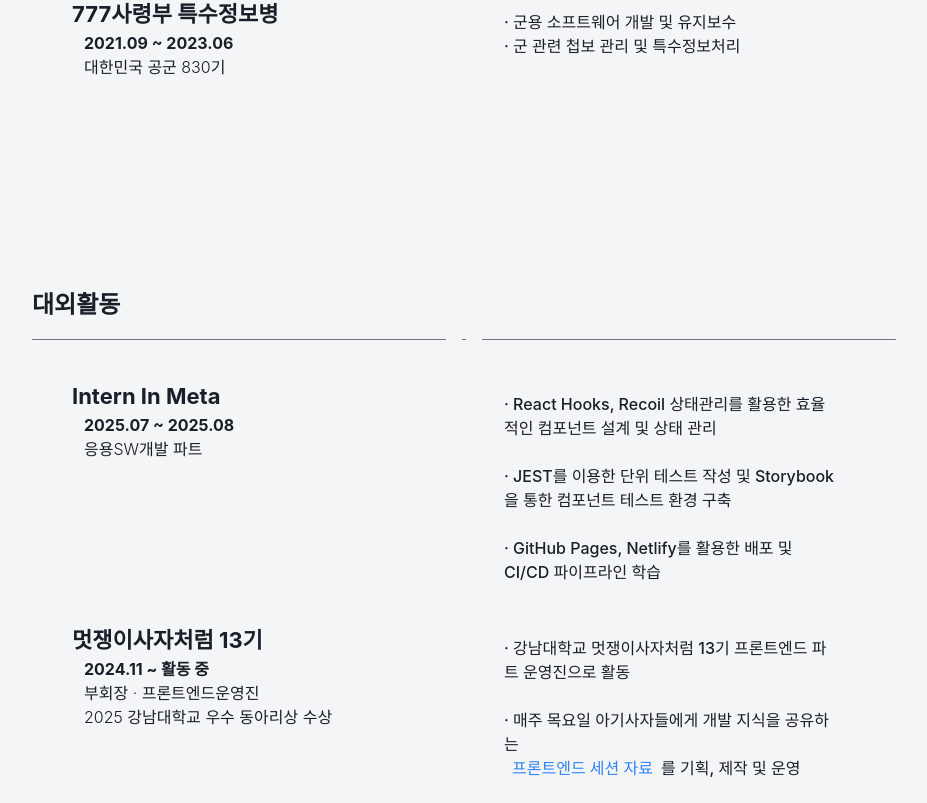
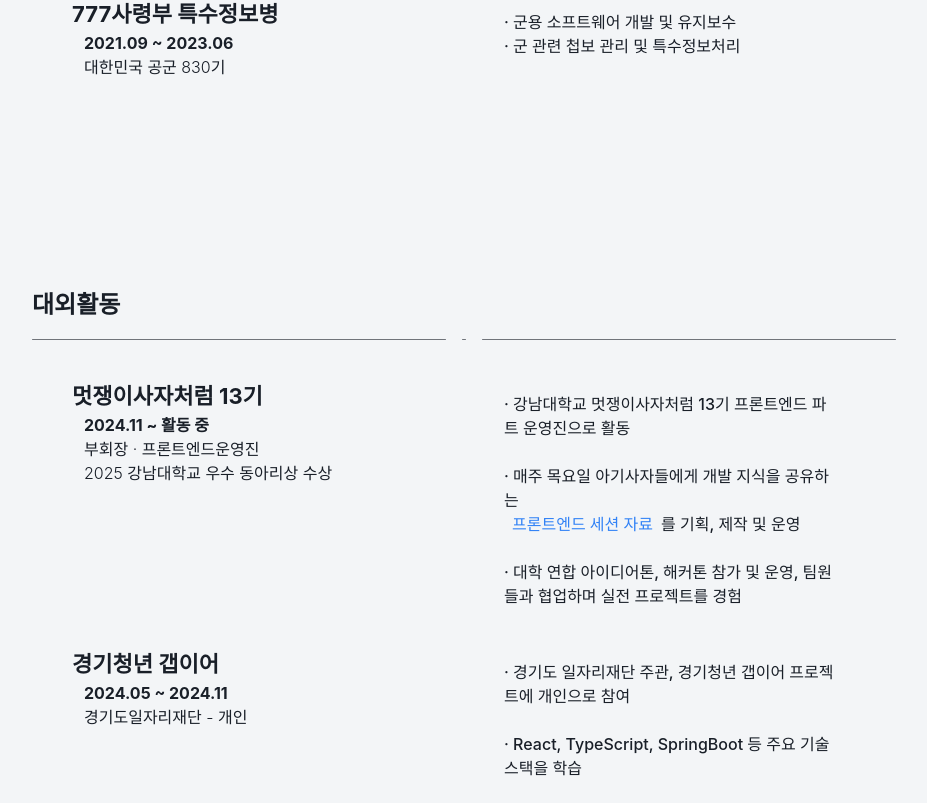
Before and after one commit to Neogul02/ChoeJinHyeong, a Next.js app: page / in a window 1280 px wide. Shown: the part 1853-2656 px from the top of the page, without its empty margins (176-1103 px from the left). Built offline with nearby package versions, Linux system fonts and the light colour scheme.

Commit message:
fix: comment out Meta internship section in Activities
The Meta internship section in Activities.tsx has been commented out, likely to temporarily hide it from rendering while keeping the code for future use.

```diff
--- a/src/components/contents/Activities.tsx
+++ b/src/components/contents/Activities.tsx
@@ -3,7 +3,7 @@ export default function Activities() {
   return (
     <section className='mb-20'>
       {/* Meta 인턴십 */}
-      <div className='flex flex-row justify-between my-10 ml-10'>
+      {/* <div className='flex flex-row justify-between my-10 ml-10'>
         <div className='w-1/2 pr-6'>
           <div className='text-[22px] font-bold'>Intern In Meta</div>
           <div className='text-[16px] font-bold ml-3'>
@@ -22,7 +22,7 @@ export default function Activities() {
             </div>
           </div>
         </div>
-      </div>
+      </div> */}
 
       {/* 멋사 */}
       <div className='flex flex-row justify-between my-10 ml-10'>
```
